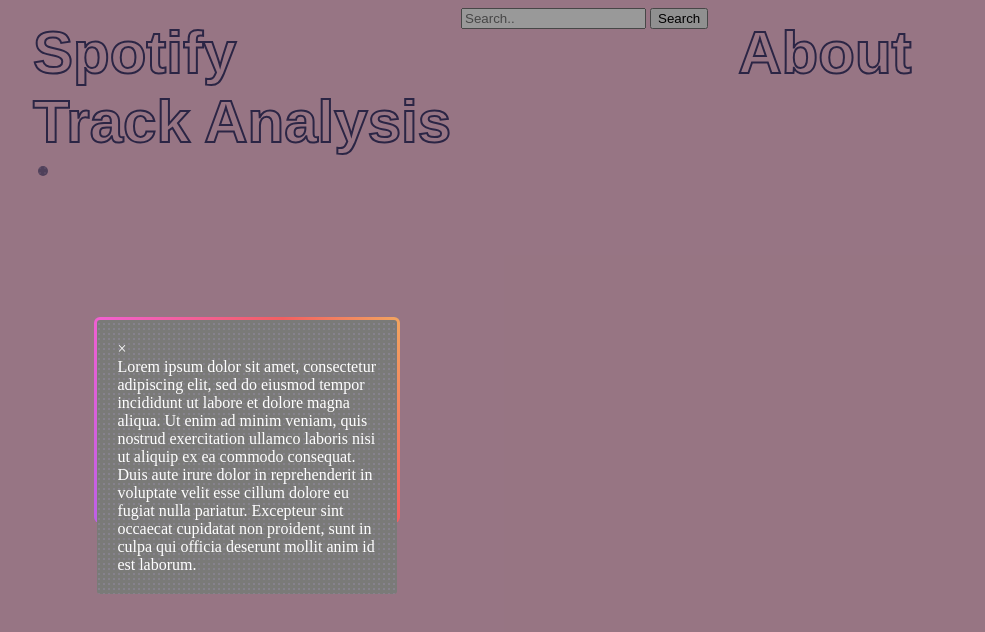
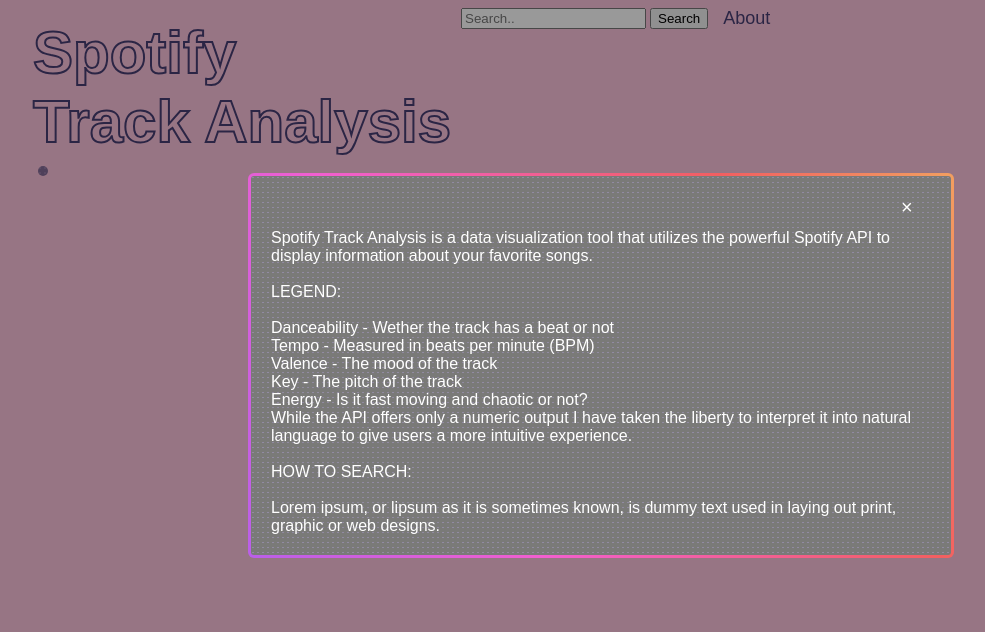
Before and after one commit to acuccu/spotify-analysis, a website built with webpack: page dist/index.html in a window 1280 px wide. Shown: the whole page, without its empty margins (5-990 px from the left). Built offline with nearby package versions, Linux system fonts and the light colour scheme; no server answers.

Commit message:
about and modal content fixed

```diff
--- a/src/reset.js
+++ b/src/reset.js
@@ -1,11 +1,13 @@
 const dataReset = function () {
-    d3.select("#main-container").selectAll("*").remove();
+    d3.select("#main").selectAll("*").remove();
     let img = $('<div id="track-image"></div>');
-    img.appendTo("#main-container");
+    img.appendTo("#main");
     let genre = $('<div id="genre-cloud"></div>');
-    genre.appendTo("#main-container");
+    genre.appendTo("#main");
     let data = $('<div id="data-bars"></div>');
-    data.appendTo("#main-container")
+    data.appendTo("#main")
+    let dataContainer = $('<div id="data-container"></div>');
+    dataContainer.appendTo("#main")
 }
 
 export default dataReset
--- a/src/styles/index.scss
+++ b/src/styles/index.scss
@@ -23,9 +23,29 @@
     z-index: 0;
 }
 
+#about {
+    font-size: 18px;
+    font-family: Arial, Helvetica, sans-serif;
+    color:  #483e73;
+    padding-left: 15px;
+    cursor: pointer;
+}
+
 body {
 
     background-color: #fbc3db;
+    height: min-content;
+}
+
+#closeBtn {
+    padding-left: 630px;
+    padding-bottom: 10px;
+    font-size: 20px;
+}
+
+#closeBtn:hover {
+    cursor: pointer;
+
 }
 
 #gradientBorder {
@@ -34,12 +54,12 @@
   display: flex;
   justify-content: center;
   align-items: center;
-  width: 300px;
-  height: 200px;
+  width: 700px;
+  height: max-content;
   background: #222;
   border-radius: var(--border-width);
-  top: 40%;
-  left: 8%;
+  top: 22%;
+  left: 20%;
     &::after {
         position: absolute;
         content: "";
@@ -87,11 +107,12 @@
 
 #modalContent {
     background-color: rgb(122, 122, 120);
+    font-family: Arial, Helvetica, sans-serif;
     position: relative;
     margin: auto;
     padding: 20px;
     border-radius: 3px;
-    width: 20rem;
+    height: auto;
     color:white;
     background:
 		linear-gradient(90deg, rgb(122, 122, 120) ($dot-space - $dot-size), transparent 1%) center,
@@ -137,6 +158,7 @@
     justify-content: left;
     width: min-content;
     margin-left: 35px;
+    height: 100px;
 }
 
 #albumart {
@@ -153,6 +175,7 @@
     width: min-content;
     position: relative;
     top: -100px;
+    height: 10px;
 }
 
 #genre-cloud > div {
@@ -193,4 +216,5 @@
 
 svg {
     transform: scale(0.8, 0.8);
+    height: 600px;
 }
```
Also changed, not shown: dist/index.html, dist/main.css, dist/main.js, 2 other files.
